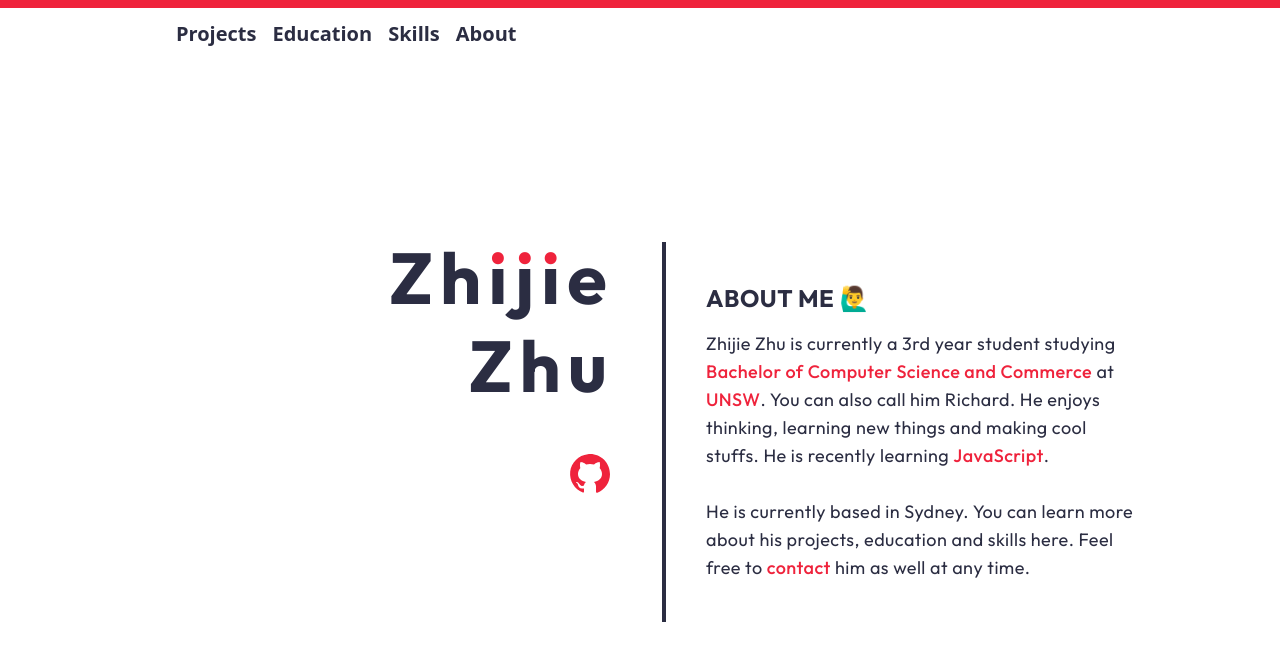
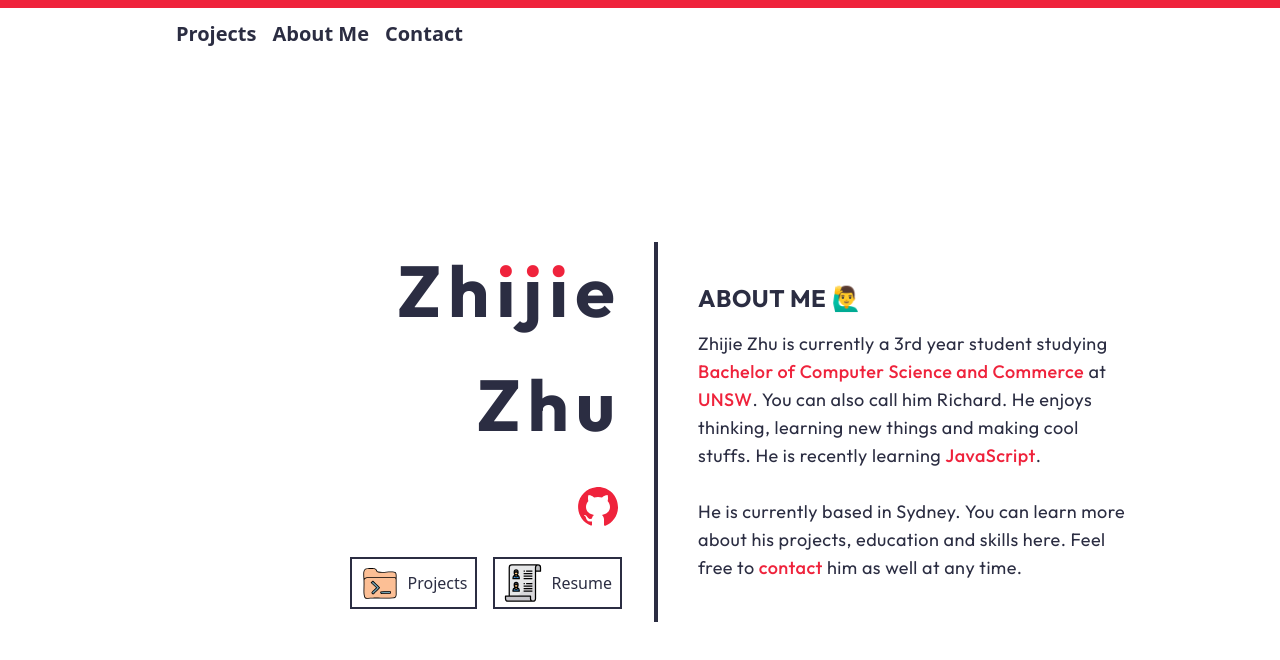
Before and after one commit to Zi-ji/Portfolio, a Gatsby site: page /Home in a window 1280 px wide. Built offline with nearby package versions, Linux system fonts and the light colour scheme; Gatsby itself is replaced by a stand-in of ours.

Commit message:
home page update

```diff
--- a/src/components/Navbar.jsx
+++ b/src/components/Navbar.jsx
@@ -8,25 +8,22 @@ export default function Navbar({
   return (
     <nav className="w-full h-16 border-t-8 border-primary flex flex-row justify-center">
       <div className="flex flex-row items-center w-240">
-        <a href="#Projects" className="navlink" onClick={scrollToProject}>
+        <a
+          href="#Projects"
+          className="navlink"
+          onClick={scrollToProject}
+        >
           Projects
         </a>
         <a
-          href="#Education&Skills"
+          href="#Education"
           className="navlink"
           onClick={scrollToSkills}
         >
-          Education
-        </a>
-        <a
-          href="#Education&Skills"
-          className="navlink"
-          onClick={scrollToSkills}
-        >
-          Skills
+          About Me
         </a>
         <a href="#Contact" className="navlink" onClick={scrollToContact}>
-          About
+          Contact
         </a>
       </div>
     </nav>
--- a/src/pages/Home.jsx
+++ b/src/pages/Home.jsx
@@ -10,6 +10,8 @@ import HexagonIcon from '../images/hexagon.inline.svg'
 import PlusMinusIcon from '../images/plusMinus.inline.svg'
 import MoreEqualIcon from '../images/moreEqual.inline.svg'
 import SquareIcon from '../images/square.inline.svg'
+import ResumeIcon from '../images/resume.inline.svg'
+import ProjectIcon from '../images/project.inline.svg'
 
 export default function Home({
   scrollToSkills,
@@ -35,19 +37,29 @@ export default function Home({
       <MoreEqualIcon className="svg-move w-28 h-28 right-1/10 top-1/3 text-textColor" />
       <TriangleIcon className="svg-move-wide w-28 h-28 left-1/5 bottom-1/2 text-linkHover" />
 
-      <main className="w-full flex flex-col md:flex-row md:justify-end">
+      <main className="w-full flex flex-col md:flex-row md:justify-center">
 
-        <div className="flex-1 flex items-center flex-col text-right md:items-end md:pr-12">
+        <div className="flex-1 flex items-center flex-col justify-around text-right md:items-end md:pr-8">
           <p className="title">
             Zh<span className='special'>iji</span>e
           </p>
           <p className="title">
             Zhu
           </p>
-          <div className='flex flex-row justify-end mt-8'>
+          <div className='flex flex-row justify-end mb-4 md:mb-0'>
             <a aria-label="Github source page" href="https://github.com/zijizhu">
               <GithubIcon className="w-12 h-12 fill-current link-text" />
             </a>
+          </div>
+          <div className='flex flex-row justify-center md:justify-end'>
+            <button className='home-button' onClick={scrollToProject}>
+              <ProjectIcon className="w-12 h-12 pr-2" />
+              Projects
+            </button>
+            <button className='home-button'>
+              <ResumeIcon className="w-12 h-12 pr-2" />
+              Resume
+            </button>
           </div>
         </div>
 
--- a/src/styles/global.css
+++ b/src/styles/global.css
@@ -5,7 +5,7 @@ html {
 }
 
 .special {
-  background: linear-gradient(#ef233c 35%, #2b2d42 35%);
+  background: linear-gradient(#ef233c 36%, #2b2d42 36%);
   background-clip: text;
   -webkit-text-fill-color: transparent;
 }
@@ -76,4 +76,23 @@ html {
     @apply text-xl
     font-semibold;
   }
+  .home-button {
+    @apply transition
+    duration-500
+    ease-in-out
+    transform
+    hover:-translate-y-1
+    hover:scale-110
+    px-2
+    mx-2
+    md:mx-0
+    md:ml-4
+    border-2
+    border-textColor
+    font-medium
+    text-textColor
+    flex
+    flex-row
+    items-center;
+  }
 }
--- a/tailwind.config.js
+++ b/tailwind.config.js
@@ -5,10 +5,10 @@ module.exports = {
   darkMode: false, // or 'media' or 'class'
   theme: {
     backgroundColor: (theme) => ({
-      ...theme('colors'),
-      background: '#edf2f4'
+      ...theme('colors')
     }),
     colors: {
+      background: '#edf2f4',
       primary: '#ef233c',
       textColor: '#2b2d42',
       linkHover: '#0084B8',
```
Also changed, not shown: src/images/project.inline.svg (added), src/images/resume.inline.svg (added).
